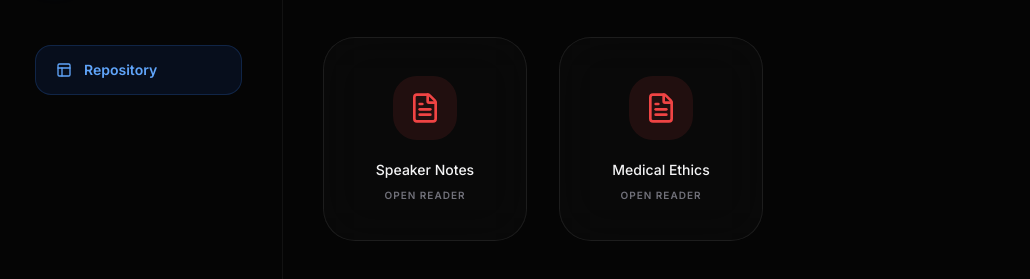
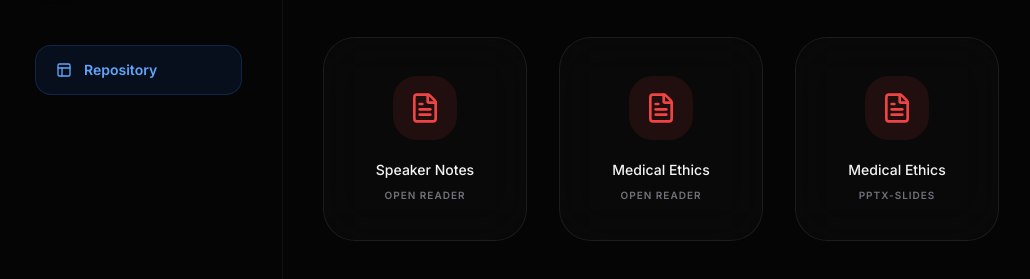
Before and after one commit to jaiprakashmd18/Seu, a plain HTML site: page N.html in a window 1280 px wide. Shown: the part 99-378 px from the top of the page, without its empty margins (5-1035 px from the left). Drawn offline with nearby package versions, Linux system fonts and the light colour scheme.

Commit message:
Update N.html

```diff
--- a/N.html
+++ b/N.html
@@ -137,6 +137,15 @@
                         <p class="text-[10px] text-zinc-500 mt-2 font-bold uppercase tracking-widest">Open Reader</p>
                     </div>
 
+                    <!-- File  3 -->
+                    <div onclick="openVault('GE_Medical ethics.pptx', 'SLIDE Notes')" class="file-card glass group">
+                        <div class="w-16 h-16 bg-red-500/10 rounded-3xl flex items-center justify-center mb-5 group-hover:bg-red-500/20 transition-colors">
+                            <i data-lucide="file-text" class="text-red-500 w-8 h-8"></i>
+                        </div>
+                        <h3 class="font-medium text-sm text-zinc-100 px-4 truncate w-full text-center">Medical Ethics</h3>
+                        <p class="text-[10px] text-zinc-500 mt-2 font-bold uppercase tracking-widest">PPTX-SLIDES</p>
+                    </div>
+
                 </div>
             </div>
         </div>
```
